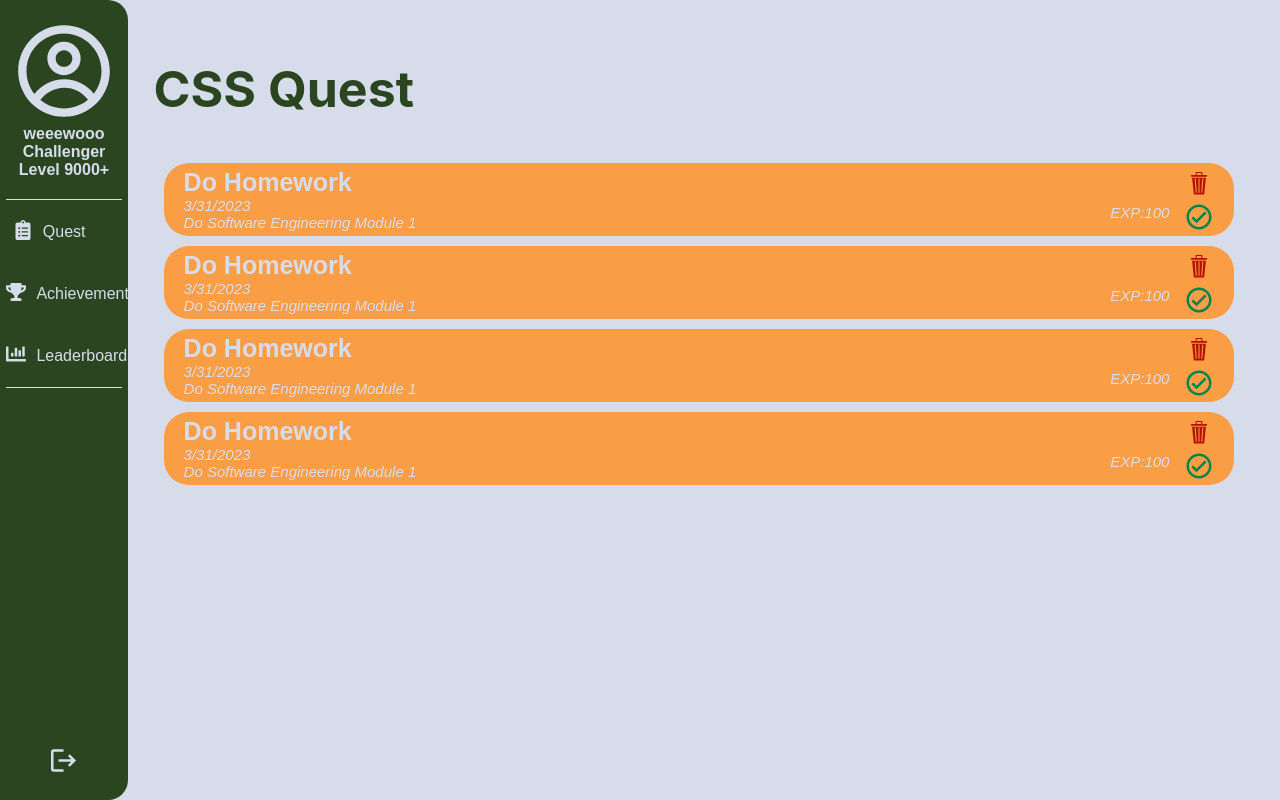
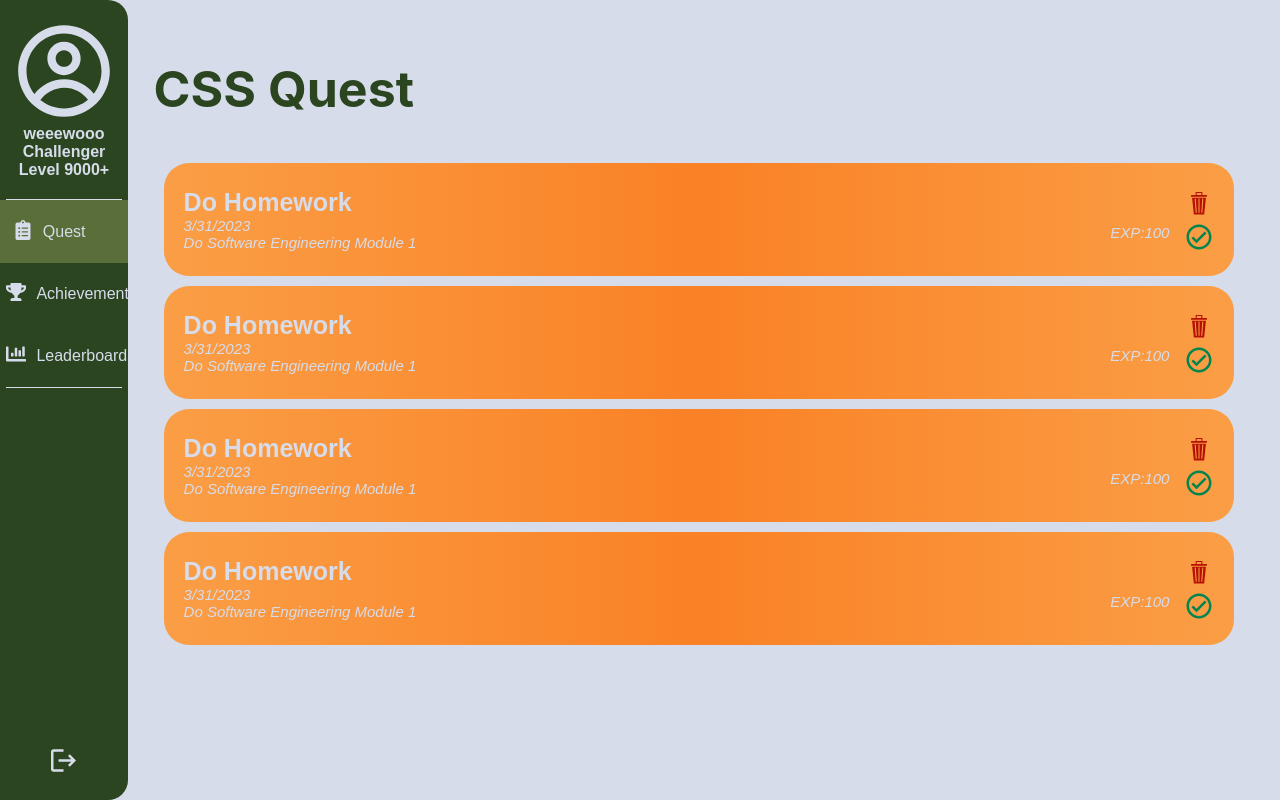
Before and after one commit to gigabros/SPECSpace, a React (Create React App) app in the folder specs-space/: page /Guild in a window 1280 px wide. Built offline with nearby package versions, Linux system fonts and the light colour scheme.

Commit message:
gradient shit
looks shitty in some parts open for suggestion

```diff
--- a/specs-space/src/components/compstyle.scss
+++ b/specs-space/src/components/compstyle.scss
@@ -53,7 +53,7 @@
             justify-content: center;
             align-items: center;
             width: 100%;
-            transition: all 0.2s ease;
+            transition: all 1s ease;
             // text-decoration: none;
 
             .link {
@@ -82,6 +82,10 @@
                 background-color: #5A6E3A;
             }
         }
+        .active {
+
+            background-color: #5A6E3A;
+        }
     }
 
     .logout-container {
--- a/specs-space/src/pages/pagestyle.scss
+++ b/specs-space/src/pages/pagestyle.scss
@@ -55,7 +55,8 @@
             height: 50%;
             // border: blue 1px solid;
             border-radius: 50px;
-            background-color: #C1C7C9;
+            // background-color: #C1C7C9;
+            background-image: linear-gradient(to left, #D7DCEA, #FA9E46);
 
             .label {
                 display: flex;
@@ -146,7 +147,8 @@
             align-items: center;
             // border: blue 1px solid;
             border-radius: 50px;
-            background-color: #C1C7C9;
+            // background-color: #C1C7C9;
+            background-image: linear-gradient(to left, #D7DCEA, #FA9E46);
             height: 40%;
             width: 100%;
 
@@ -174,12 +176,14 @@
 
         .task-content {
             // border: solid #774D29;
-            background-color: #FA9E46;
+            // background-color: #FA9E46;
+            background-image: linear-gradient(to right, #FA9E46, #FA8125, #FA9E46);
             border-width: 6px;
             border-radius: 25px;
             margin: 10px;
-            padding-left: 20px;
-            padding-right: 20px;
+            // padding-left: 20px;
+            // padding-right: 20px;
+            padding: 20px;
             display: flex;
             flex-direction: row;
 
@@ -273,7 +277,8 @@
         display: flex;
         justify-content: space-around;
         flex-wrap: wrap;
-        background-color: #C1C7C9;
+        // background-color: #C1C7C9;
+        background-image: linear-gradient(#373D3F, #C1C7C9, #C1C7C9, #373D3F);
         border-radius: 50px;
 
         .card {
@@ -351,7 +356,7 @@
             // border-bottom: #373D3F 2px solid;
             border-bottom-width: 4px;
             border-bottom-style: solid;
-            border-image: linear-gradient(to right, #C1C7C9, #373D3F, #C1C7C9) 1;
+            border-image: linear-gradient(to right, #C1C7C9, #FA8125, #C1C7C9) 1;
 
             .lboard-label {
                 font-family: Cambria, Cochin, Georgia, Times, 'Times New Roman', serif;
@@ -392,7 +397,7 @@
             // border-top-width: #373D3F 2px solid;
             border-top-width: 4px;
             border-top-style: solid;
-            border-image: linear-gradient(to right, #C1C7C9, #373D3F, #C1C7C9) 1;
+            border-image: linear-gradient(to right, #C1C7C9, #FA8125, #C1C7C9) 1;
 
             .lboard-rank,
             .lboard-username,
```
